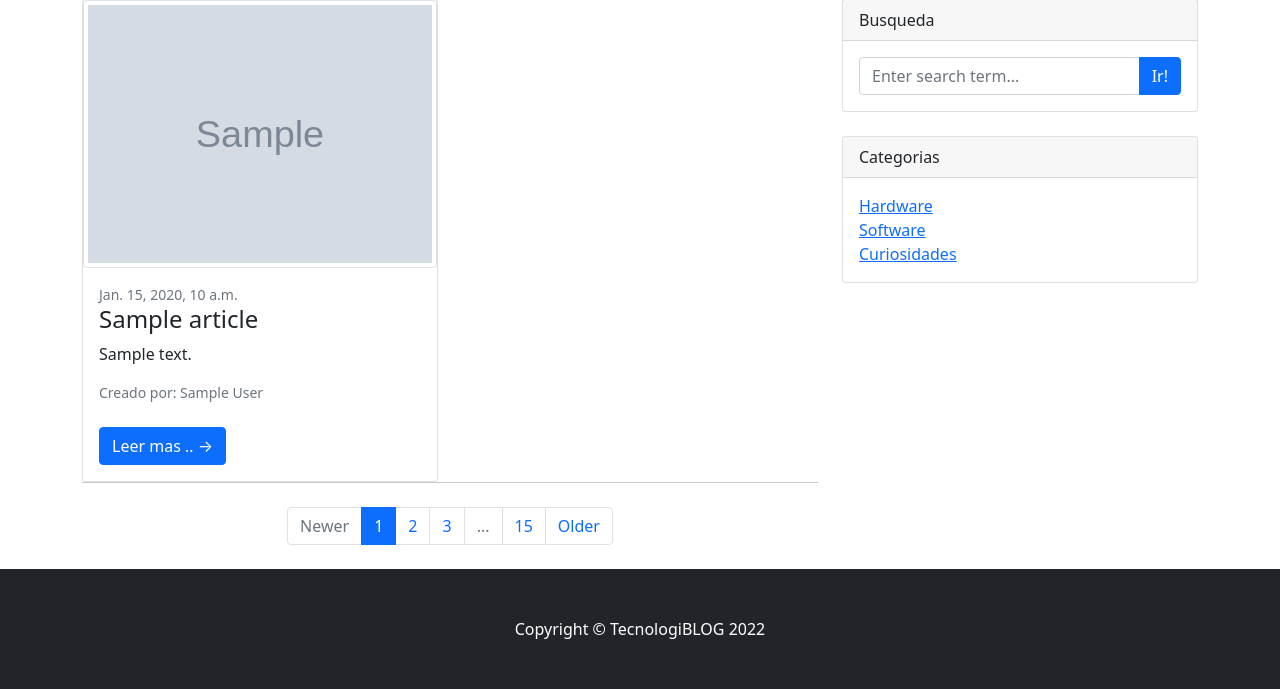
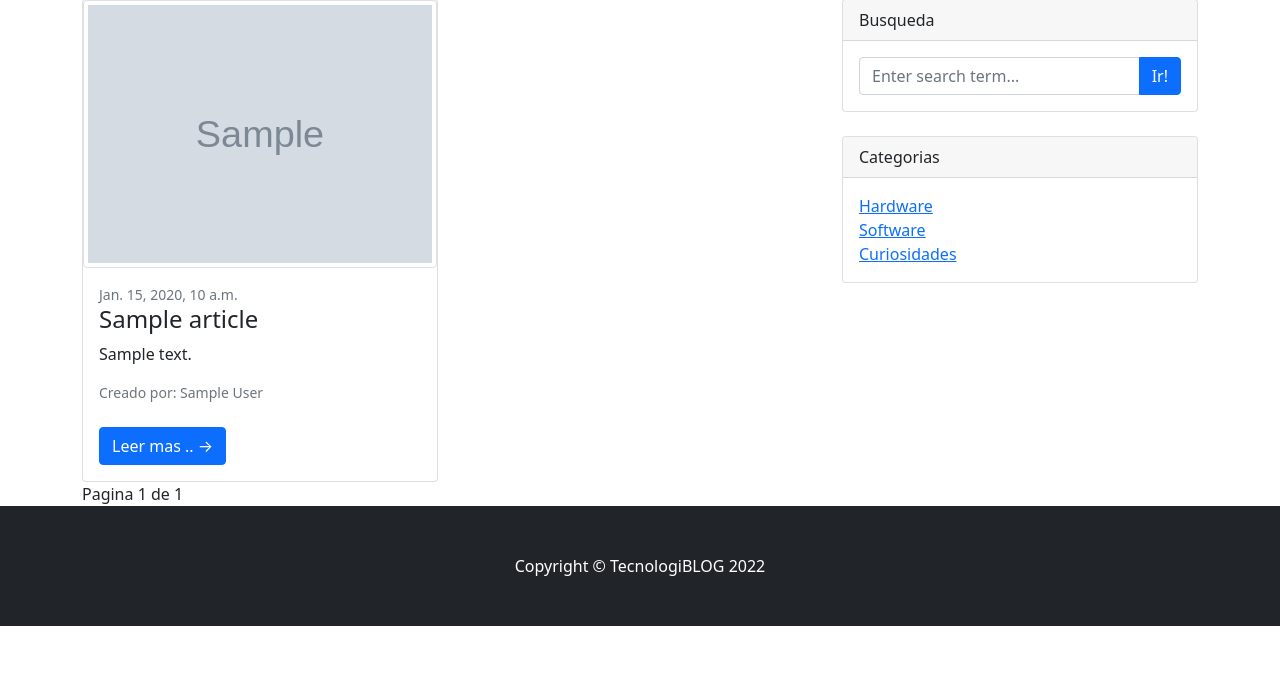
Before and after one commit to ArielPerez23/EntregaFinal-Perez-Botti-Barcia, a Django app: page / in a window 1280 px wide. Shown: the part 360-1049 px from the top of the page. After the commit the page ends 986 px from the top, so only its background shows below. Run offline with Django 4.2, Linux system fonts and the light colour scheme; tables that the repository leaves empty hold one stand-in row (values such as "Sample post"); grey boxes marked "Sample" are stand-in pictures; some libraries are stand-ins or nearby versions.

Commit message:
paginacion del Home

```diff
--- a/blog/templates/blog/index.html
+++ b/blog/templates/blog/index.html
@@ -42,7 +42,24 @@ Inicio - Blog
                 {% endfor %}
             </div>
             <!-- Pagination-->
-            <nav aria-label="Pagination">
+            <div class="pagination">
+                <span class="step-links">
+                    {% if page_obj.has_previous %}
+                        <a href="?page=1">&laquo; primero</a>
+                        <a href="?page={{ page_obj.previous_page_number }}">anterior</a>
+                    {% endif %}
+
+                    <span class="current">
+                        Pagina {{ page_obj.number }} de {{ page_obj.paginator.num_pages }}
+                    </span>
+
+                    {% if page_obj.has_next %}
+                        <a href="?page={{ page_obj.next_page_number }}">siguiente</a>
+                        <a href="?page={{ page_obj.paginator.num_pages }}">ultimo &raquo;</a>
+                    {% endif %}
+                </span>
+            </div>
+            <!-- <nav aria-label="Pagination">
                 <hr class="my-0" />
                 <ul class="pagination justify-content-center my-4">
                     <li class="page-item disabled"><a class="page-link" href="#" tabindex="-1" aria-disabled="true">Newer</a></li>
@@ -53,7 +70,7 @@ Inicio - Blog
                     <li class="page-item"><a class="page-link" href="#!">15</a></li>
                     <li class="page-item"><a class="page-link" href="#!">Older</a></li>
                 </ul>
-            </nav>
+            </nav> -->
         </div>
         <!-- Side widgets-->
         <div class="col-lg-4">
--- a/blog/views.py
+++ b/blog/views.py
@@ -15,6 +15,7 @@ from django.contrib.admin.views.decorators import staff_member_required
 
 class HomeView(ListView):
     model = Article
+    paginate_by = 4
     template_name = 'blog/index.html'
 
 class ArticleDetailView(DetailView):
```
